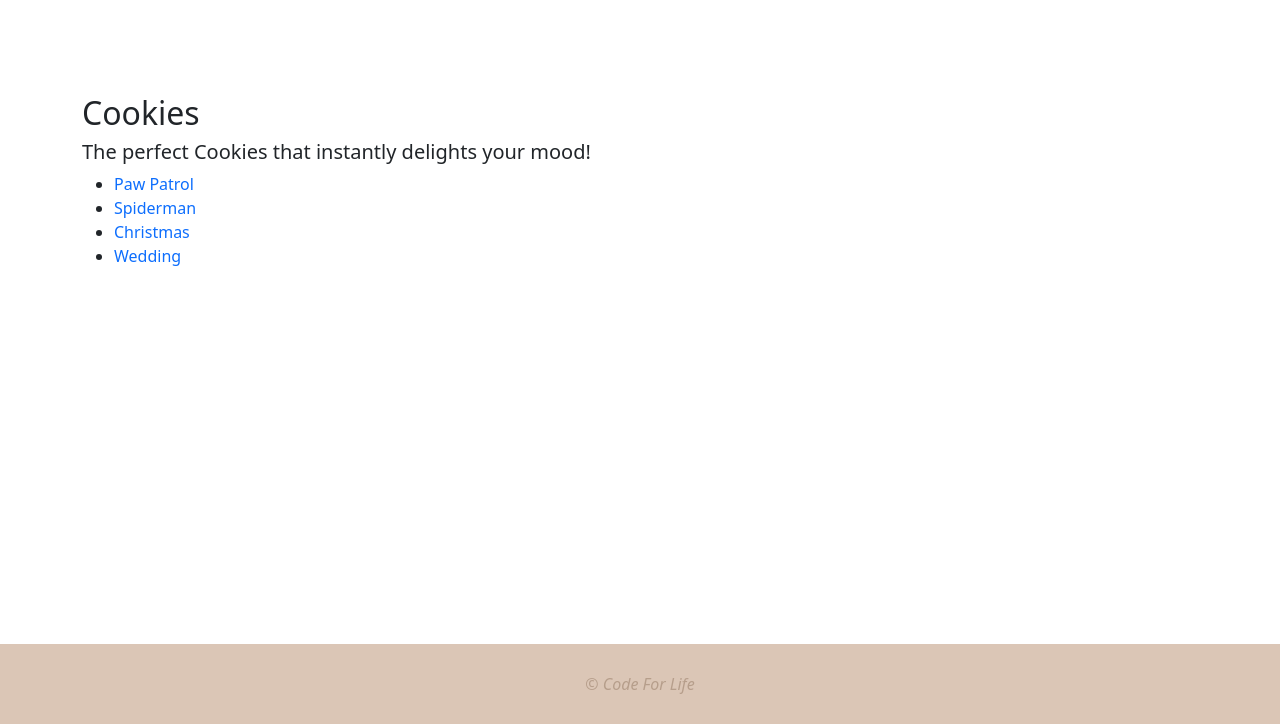
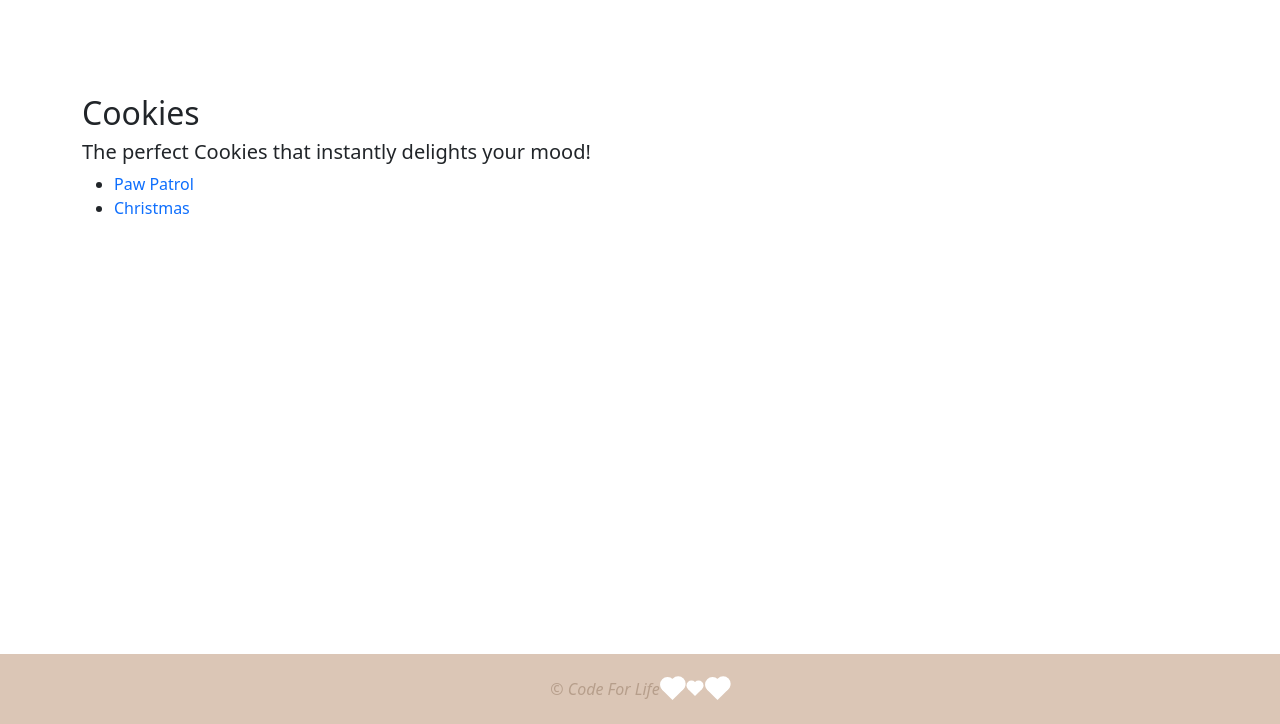
Before and after one commit to Annette3125/sweet_adore_desserts, a Django app: page /cookies/ in a window 1280 px wide. Shown: the part 76-800 px from the top of the page. Run offline with Django 5.2, Linux system fonts and the light colour scheme; data comes from the database, SQL or seed files in the repository.

Commit message:
fix mistake in CookiesListView. add hearts too footer

```diff
--- a/desserts/static/desserts/css/main.css
+++ b/desserts/static/desserts/css/main.css
@@ -8,6 +8,86 @@ body {
 
 a {
   text-decoration: none !important;
+}
+
+
+
+.cards-container {
+  display: flex;
+  gap: 20px; /* Tarpas tarp kortelių */
+  flex-wrap: wrap; /* Kortelės persikelia į kitą eilutę, jei netelpa */
+  justify-content: center; /* Centruoja korteles lange */
+}
+
+.card {
+    border: 4px solid #B69E8B; /* Rėmelio storis, stilius ir spalva */
+    border-radius: 10px; /* Užapvalinti kampai (jei nori) */
+}
+
+
+
+
+.heart {
+  position: relative;
+  display: inline-block;
+  margin: 5px;
+  transform: rotate(-45deg);
+}
+
+.heart::before,
+.heart::after {
+  content: "";
+  position: absolute;
+  border-radius: 50%;
+}
+
+
+/* Vidutinė širdelė (15px) */
+.heart.medium {
+  width: 15px;
+  height: 15px;
+  background-color: white;
+}
+
+.heart.medium::before,
+.heart.medium::after {
+  width: 15px;
+  height: 15px;
+  background-color: white;
+}
+
+.heart.medium::before {
+  top: -7.5px;
+  left: 0;
+}
+
+.heart.medium::after {
+  top: 0;
+  left: 7.5px;
+}
+
+/* Tiny heart (10px) */
+.heart.small {
+  width: 10px;
+  height: 10px;
+  background-color: white;
+}
+
+.heart.small::before,
+.heart.small::after {
+  width: 10px;
+  height: 10px;
+  background-color: white;
+}
+
+.heart.small::before {
+  top: -5px;
+  left: 0;
+}
+
+.heart.small::after {
+  top: 0;
+  left: 5px;
 }
 
 div.main-content {
@@ -23,7 +103,7 @@ nav ul li {
 footer {
   color: #b69e8b;
   background-color: #dbc6b6;
-  min-height: 80px;
+  min-height: 70px;
   display: flex;
   align-items: center;
   justify-content: center;
--- a/desserts/templates/desserts/base.html
+++ b/desserts/templates/desserts/base.html
@@ -112,7 +112,11 @@
       {% block content %}
       {% endblock content %}
     </div>
-    <footer>&copy; Code For Life</footer>
+    <footer>&copy; Code For Life
+        <div class="heart medium"></div>
+    <div class="heart small"></div>
+    <div class="heart medium"></div>
+    </footer>
     <!-- Custom JavaScript -->
     <script src="{% static 'desserts/js/main.js' %}"></script>
     <!-- Bootstrap JavaScript -->
--- a/desserts/views.py
+++ b/desserts/views.py
@@ -49,9 +49,9 @@ class CookiesListView(generic.ListView):
     template_name = "desserts/cookies.html"
     model = Product
     context_object_name = "cookies"
-    #
-    # def get_queryset(self):
-    #     return Product.objects.filter(category__name="cookies")
+
+    def get_queryset(self):
+        return Product.objects.filter(category__name="Cookies")
 
 class CookiesDetailView(generic.DetailView):
     template_name = "desserts/cookies_details.html"
```
